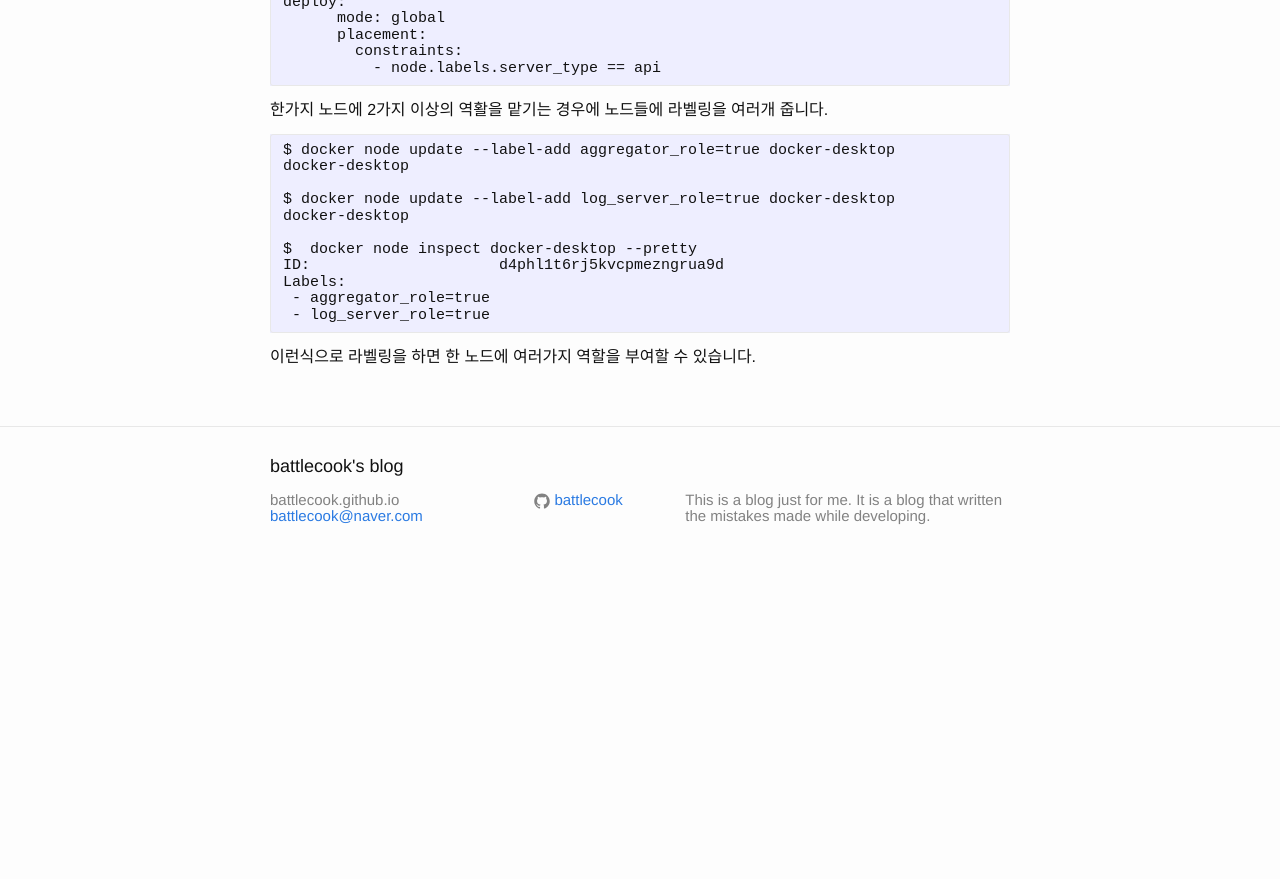
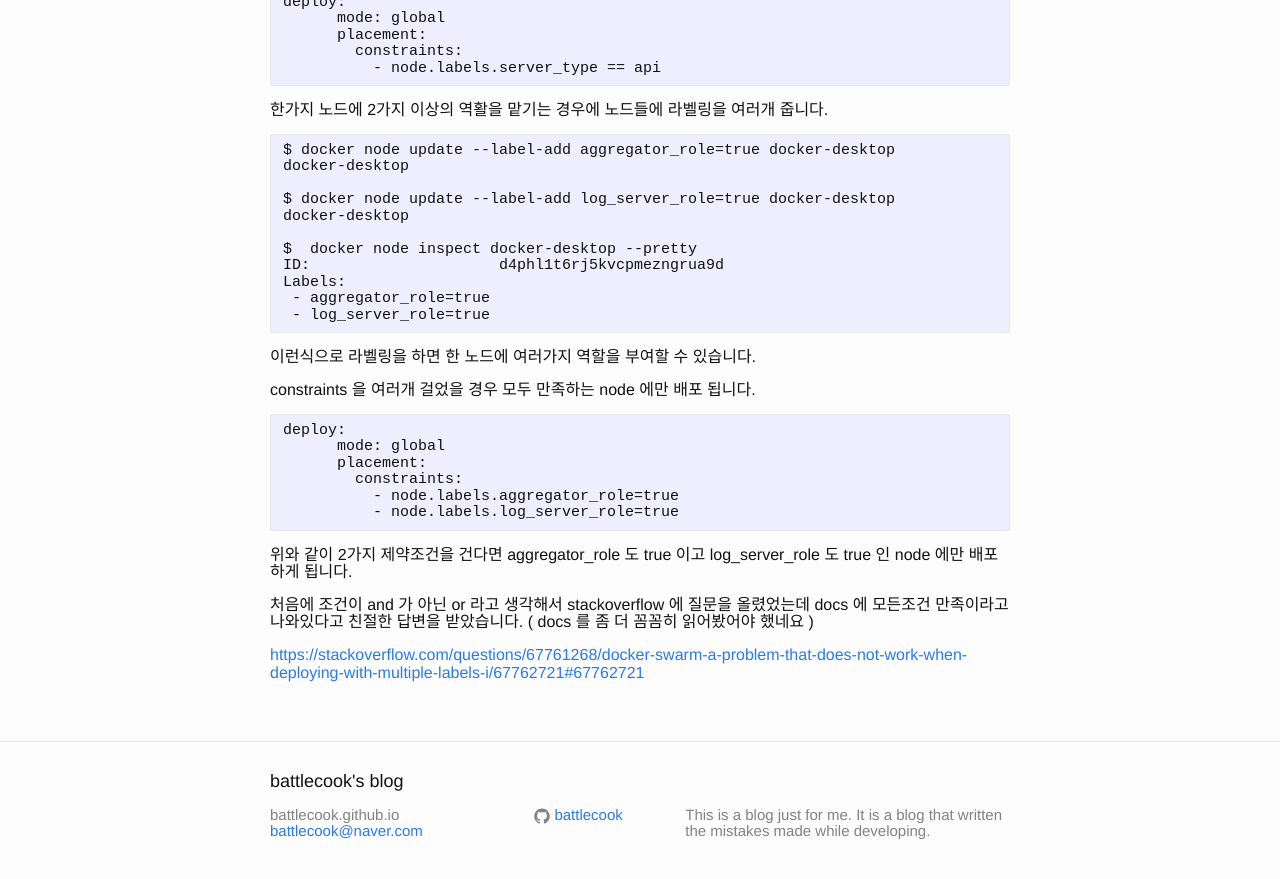
Before and after one commit to battlecook/battlecook.github.io, a Jekyll site: the page built from _posts/2021-05-30-deploy-in-docker-swarm.md, in a window 1280 px wide and 900 px high, scrolled down 3461 px. Shown: the top 879 px of the window. Built offline with Jekyll 4.4.1, drawn with Linux system fonts in a browser that asks for light colours; comment, search, counter and statistics services are not loaded; before the commit the page ends 4046 px from its top, so only the background shows below that.

Commit message:
Update 2021-05-30-deploy-in-docker-swarm.md
내용추가

````diff
--- a/_posts/2021-05-30-deploy-in-docker-swarm.md
+++ b/_posts/2021-05-30-deploy-in-docker-swarm.md
@@ -212,3 +212,21 @@ Labels:
 ```
 
 이런식으로 라벨링을 하면 한 노드에 여러가지 역할을 부여할 수 있습니다.
+
+constraints 을 여러개 걸었을 경우 모두 만족하는 node 에만 배포 됩니다.
+
+```
+deploy:
+      mode: global
+      placement:
+        constraints:
+          - node.labels.aggregator_role=true
+          - node.labels.log_server_role=true
+```
+
+위와 같이 2가지 제약조건을 건다면 aggregator_role 도 true 이고 log_server_role 도 true 인 node 에만 배포하게 됩니다.
+
+처음에 조건이 and 가 아닌 or 라고 생각해서 stackoverflow 에 질문을 올렸었는데 docs 에 모든조건 만족이라고 나와있다고 친절한 답변을 받았습니다.
+( docs 를 좀 더 꼼꼼히 읽어봤어야 했네요 )
+
+[https://stackoverflow.com/questions/67761268/docker-swarm-a-problem-that-does-not-work-when-deploying-with-multiple-labels-i/67762721#67762721](https://stackoverflow.com/questions/67761268/docker-swarm-a-problem-that-does-not-work-when-deploying-with-multiple-labels-i/67762721#67762721)
````
